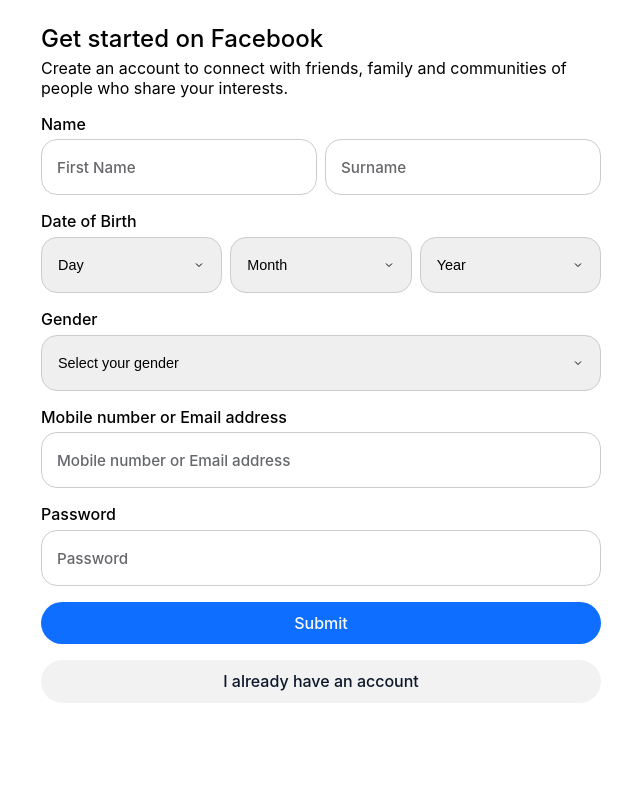
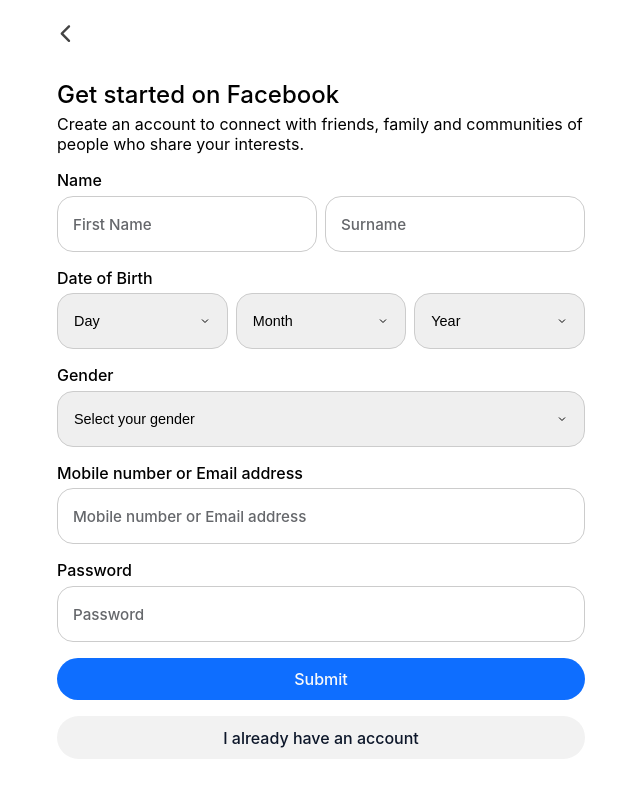
Before and after one commit to Pr1nce-101/face-book, a React (Vite) app: page /signin in a window 1280 px wide. Shown: the top 798 px of the page, without its empty margins (319-959 px from the left). Built offline with nearby package versions, Linux system fonts and the light colour scheme.

Commit message:
siginin back page

```diff
--- a/src/pages/ForgotPassword.jsx
+++ b/src/pages/ForgotPassword.jsx
@@ -29,7 +29,7 @@
             <button
                 type="button"
                 className={styles.backBtn}
-                onClick={() => navigate("/")}
+                onClick={() => navigate("/login")}
             >
                 <FaChevronLeft />
             </button>
--- a/src/pages/Signin.jsx
+++ b/src/pages/Signin.jsx
@@ -3,6 +3,7 @@
 import { useNavigate } from "react-router-dom";
 import { signup } from "../api/auth";
 import { updateProfile } from "firebase/auth";
+import { FaChevronLeft } from "react-icons/fa6";
 
 
 export default function Signin() {
@@ -44,6 +45,14 @@
 
     <>
         <div className={styles.container}>
+            <div className={styles.backBtn}>
+                <button
+                    type="button"
+                    onClick={() => navigate("/login")}
+                >
+                    <FaChevronLeft />
+                </button>
+            </div>
             <h1>Get started on Facebook</h1>
             <p>Create an account to connect with friends, family and communities of people who share your interests.</p>
             <form onSubmit={handleSubmit}>
--- a/src/styles/Signin.module.css
+++ b/src/styles/Signin.module.css
@@ -11,9 +11,10 @@
 
 .container h1,
 .container p,
-.container form {
+.container form,
+.container .backBtn {
     width: 100%;
-    max-width: 35rem;
+    max-width: 33rem;
     box-sizing: border-box;
 }
 
@@ -176,3 +177,14 @@
   background-color: #e7e7e7;
   color: #000000;
 }
+
+.backBtn button{
+    background: none;
+    border: none;
+    padding: 0;
+    font-size: 1.2rem;
+    color: #444;
+    cursor: pointer;
+    margin-bottom: 1rem;
+    margin-top: 1rem;
+}
```
